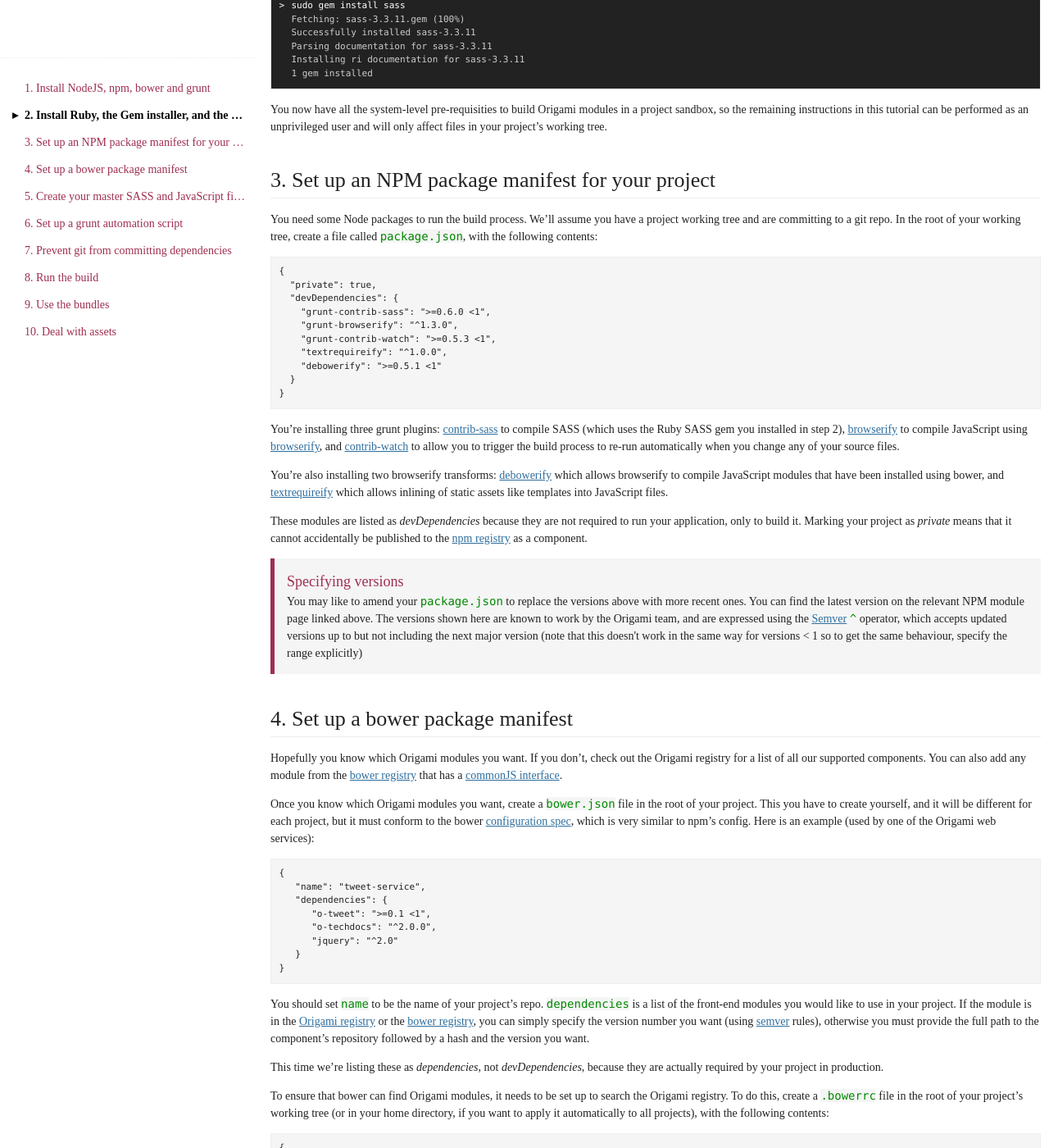
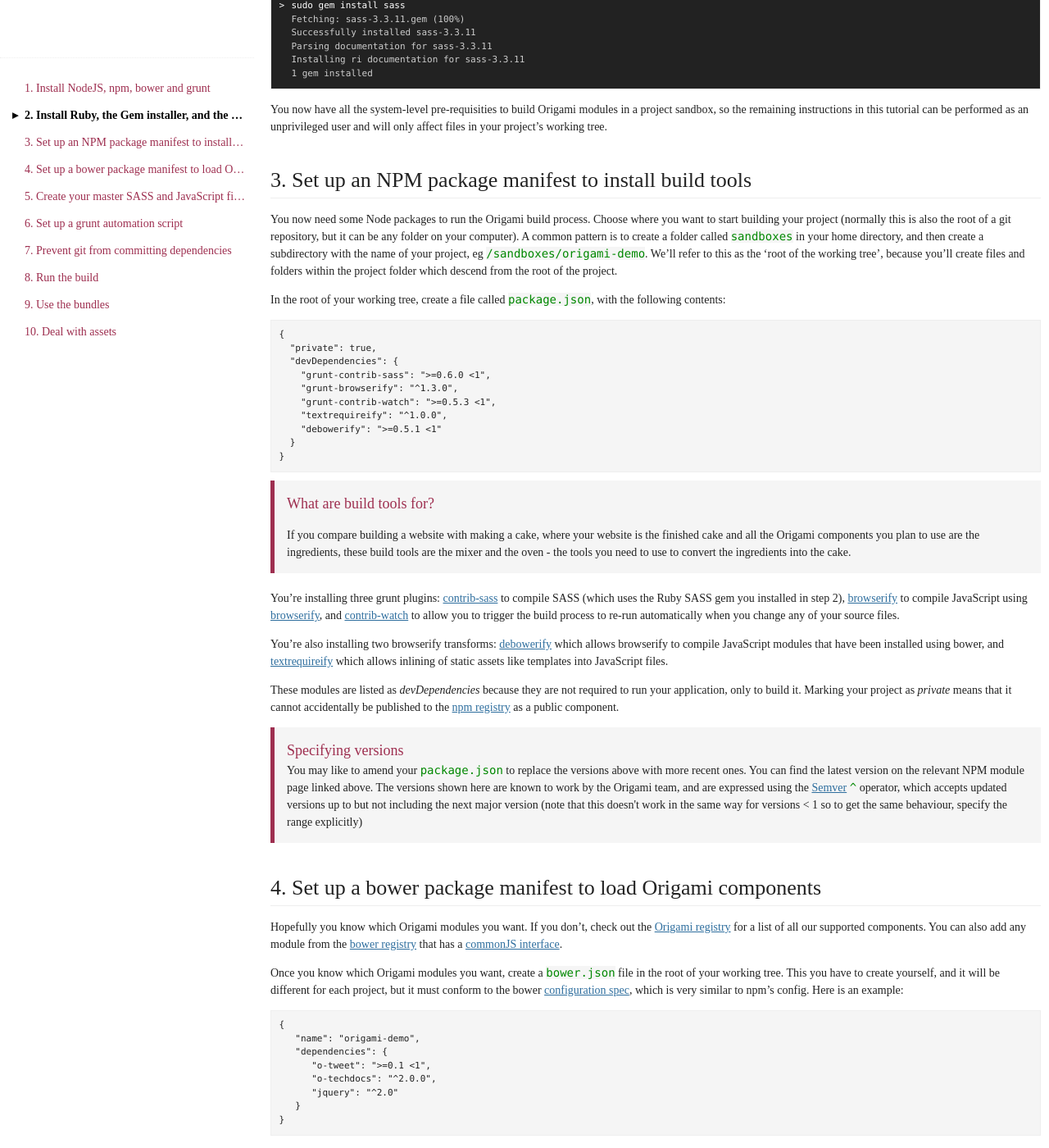
Before and after one commit to Financial-Times/ft-origami, a Jekyll site: the page built from docs/developer-guide/building-modules.md, in a window 1280 px wide and 1400 px high, scrolled down 1521 px. Shown: the whole window at 82% size. Built offline with Jekyll 4.4.1, drawn with Linux system fonts in a browser that asks for light colours; some web fonts are replaced; comment, search, counter and statistics services are not loaded; some of the changed text lies outside the part shown.

Commit message:
More improved advice

```diff
--- a/docs/developer-guide/building-modules.md
+++ b/docs/developer-guide/building-modules.md
@@ -80,9 +80,11 @@ Installing ri documentation for sass-3.3.11
 
 You now have all the system-level pre-requisities to build Origami modules in a project sandbox, so the remaining instructions in this tutorial can be performed as an unprivileged user and will only affect files in your project's working tree.
 
-## 3. Set up an NPM package manifest for your project
+## 3. Set up an NPM package manifest to install build tools
 
-You need some Node packages to run the build process.  We'll assume you have a project working tree and are committing to a git repo.  In the root of your working tree, create a file called `package.json`, with the following contents:
+You now need some Node packages to run the Origami build process.  Choose where you want to start building your project (normally this is also the root of a git repository, but it can be any folder on your computer).  A common pattern is to create a folder called `sandboxes` in your home directory, and then create a subdirectory with the name of your project, eg `/sandboxes/origami-demo`.  We'll refer to this as the 'root of the working tree', because you'll create files and folders within the project folder which descend from the root of the project.
+
+In the root of your working tree, create a file called `package.json`, with the following contents:
 
 	{
 	  "private": true,
@@ -95,25 +97,30 @@ You need some Node packages to run the build process.  We'll assume you have a p
 	  }
 	}
 
+<aside>
+	<h4>What are build tools for?</h4>
+	<p>If you compare building a website with making a cake, where your website is the finished cake and all the Origami components you plan to use are the ingredients, these build tools are the mixer and the oven - the tools you need to use to convert the ingredients into the cake.</p>
+</aside>
+
 You're installing three grunt plugins: [contrib-sass](https://npmjs.org/package/grunt-contrib-sass) to compile SASS (which uses the Ruby SASS gem you installed in step 2), [browserify](https://npmjs.org/package/grunt-browserify) to compile JavaScript using [browserify](http://browserify.org/), and [contrib-watch](https://npmjs.org/package/grunt-contrib-watch) to allow you to trigger the build process to re-run automatically when you change any of your source files.
 
 You're also installing two browserify transforms: [debowerify](https://npmjs.org/package/debowerify) which allows browserify to compile JavaScript modules that have been installed using bower, and [textrequireify](http://git.svc.ft.com:8080/projects/OT/repos/textrequireify) which allows inlining of static assets like templates into JavaScript files.
 
-These modules are listed as *devDependencies* because they are not required to run your application, only to build it.  Marking your project as *private* means that it cannot accidentally be published to the [npm registry](http://npmjs.org) as a component.
+These modules are listed as *devDependencies* because they are not required to run your application, only to build it.  Marking your project as *private* means that it cannot accidentally be published to the [npm registry](http://npmjs.org) as a public component.
 
 <aside>
 	<h4>Specifying versions</h4>
 	You may like to amend your <code>package.json</code> to replace the versions above with more recent ones.  You can find the latest version on the relevant NPM module page linked above.  The versions shown here are known to work by the Origami team, and are expressed using the <a href='http://www.semver.org'>Semver</a> <code>^</code> operator, which accepts updated versions up to but not including the next major version (note that this doesn't work in the same way for versions &lt; 1 so to get the same behaviour, specify the range explicitly)
 </aside>
 
-## 4. Set up a bower package manifest
+## 4. Set up a bower package manifest to load Origami components
 
-Hopefully you know which Origami modules you want.  If you don't, check out the Origami registry for a list of all our supported components.  You can also add any module from the [bower registry](http://bower.io/search/) that has a [commonJS interface](http://wiki.commonjs.org/wiki/Modules/1.1).
+Hopefully you know which Origami modules you want.  If you don't, check out the [Origami registry](http://registry.origami.ft.com) for a list of all our supported components.  You can also add any module from the [bower registry](http://bower.io/search/) that has a [commonJS interface](http://wiki.commonjs.org/wiki/Modules/1.1).
 
-Once you know which Origami modules you want, create a `bower.json` file in the root of your project.   This you have to create yourself, and it will be different for each project, but it must conform to the bower [configuration spec](http://bower.io/docs/creating-packages/), which is very similar to npm's config.  Here is an example (used by one of the Origami web services):
+Once you know which Origami modules you want, create a `bower.json` file in the root of your working tree.   This you have to create yourself, and it will be different for each project, but it must conform to the bower [configuration spec](http://bower.io/docs/creating-packages/), which is very similar to npm's config.  Here is an example:
 
 	{
-	   "name": "tweet-service",
+	   "name": "origami-demo",
 	   "dependencies": {
 	      "o-tweet": ">=0.1 <1",
 	      "o-techdocs": "^2.0.0",
@@ -121,7 +128,7 @@ Once you know which Origami modules you want, create a `bower.json` file in the
 	   }
 	}
 
-You should set `name` to be the name of your project's repo.  `dependencies` is a list of the front-end modules you would like to use in your project.  If the module is in the [Origami registry](http://registry.origami.ft.com) or the [bower registry](http://bower.io/search/), you can simply specify the version number you want (using [semver](http://semver.org) rules), otherwise you must provide the full path to the component's repository followed by a hash and the version you want.
+`dependencies` is a list of the front-end modules you would like to use in your project.  If the module is in the [Origami registry](http://registry.origami.ft.com) or the [bower registry](http://bower.io/search/), you can simply specify the version number you want (using [semver](http://semver.org) rules), otherwise you must provide the full URL of the component's repository followed by a hash and the version you want.
 
 This time we're listing these as *dependencies*, not *devDependencies*, because they are actually required by your project in production.
 
@@ -137,7 +144,7 @@ To ensure that bower can find Origami modules, it needs to be set up to search t
 	}
 
 <aside>
-	Sometimes when you create files starting with a dot, they will immediately vanish, because starting a file with a dot marks it as a <em>hidden file</em>.  You can normally choose an option to 'show hidden files' or similar, and on the command line you can always see hidden files with the `ls -al` command.
+	Sometimes when you create files starting with a dot, they won't show up in the directory listing, because starting a file with a dot marks it as a <em>hidden file</em>.  You can normally choose an option to 'show hidden files' or similar, and on the command line you can always see hidden files with the `ls -al` command.
 </aside>
 
 ## 5. Create your master SASS and JavaScript files
@@ -146,7 +153,7 @@ Now you need to create a SASS and/or JavaScript file that requires the Origami c
 
 	@import '{modulename}/main';
 
-As an example, create a `main.scss` file at `/client/scss/main.scss`, containing:
+As an example, create a `main.scss` file at `/client/scss/main.scss` (relative to the root of your working tree), containing:
 
 	/* Import Origami components */
 	@import 'o-tweet/main';
@@ -250,32 +257,53 @@ Please don't commit dependencies into your project.  To avoid this, you probably
 	node_modules/
 	public/
 
-You may need to change `public/` if you are writing your finished bundles elsewhere.
+This list of ignored files includes your two dependency directories (node_modules for your build tools, and bower_components for your Origami components), a couple of annoying directories often created by your computer automatically (.DS_Store and .sass-cache), and finally the `public` directory because the files in there will be generated by the build process and are not part of our application's source code.
+
+Remember that because `.gitignore` starts with a dot, it may not show up in your directory listing, and you may need to toggle an option to make hidden files visible in order to see it.
 
 ## 8. Run the build
 
 Run npm to install the build tool dependencies:
 
-	npm install
+<pre class='cli'>
+<kbd>npm install</kbd>
+<output>...lots of output...</output>
+</pre>
 
 This will create a `node_modules` directory in the root of your working tree, containing all the node packages you need to run the build process.
 
 Now run bower to install the front-end components:
 
-	bower install
+<pre class='cli'>
+<kbd>bower install</kbd>
+<output>bower o-tweet#>=0.1 <1      not-cached https://github.com/Financial-Times/o-tweet.git#>=0.1 <1
+bower o-tweet#>=0.1 <1         resolve https://github.com/Financial-Times/o-tweet.git#>=0.1 <1
+...lots more output...</output>
+</pre>
 
 This will create a `bower_components` directory in the root of your working tree, containing all the front end modules you want to use in your project.
 
 
 Now bundle it all together with grunt:
 
-	grunt
+<pre class='cli'>
+<kbd>grunt</kbd>
+<output>Running "sass:docs" (sass) task
+Running "browserify:dist" (browserify) task
+>> Bundled ./public/bundle.js
+
+Done, without errors.</output>
+</pre>
 
 This will use the tools you installed with npm, to read your project's JS and CSS master files, fully explore all their required dependencies, and pull everything together into two bundles, one for JS, and one for CSS.
 
 If you want to continue working on your CSS and JS code (edit your own code but not anything in the bower_components directory), you'll also want to use grunt to watch your files and automatically retrigger the build when you save a change.
 
-	grunt watch
+<pre class='cli'>
+<kbd>grunt watch</kbd>
+<output>Running "watch" task
+Waiting...</output>
+</pre>
 
 
 ## 9. Use the bundles
@@ -286,6 +314,36 @@ Now, you can simply load the bundles in your web page.  If you saved your bundle
 	<script defer src="bundle.js"></script>
 
 It's advisable to put the `defer` attribute on your `<script>` tags, so that loading of the script does not block page load.  Origami components will never require you to load script prior to the DOM being rendered.  See Nicholas Zakas's post [The truth about non blocking JavaScript](http://calendar.perfplanet.com/2010/the-truth-about-non-blocking-javascript/) for more details.  You should also place the script tag at the very end of your document, not next to the link tag.
+
+Here's an example of a web page that includes the script and link tags in the right place, and also adds some content that we can style using the Origami components.  You can create this in your public directory as `/public/index.html`:
+
+	<!DOCTYPE html>
+	<html>
+	  <head>
+	    <link rel='stylesheet' href='bundle.css'>
+	  </head>
+	  <body>
+
+	    <div class="o-tweet">
+	      <div class="o-tweet__h-card">
+	        <a class="o-tweet__url-profile" target="_blank" title="Go to twitter profile for @Barack_Obama" href="http://twitter.com/Barack_Obama"><img class="o-tweet__avatar" src="https://pbs.twimg.com/profile_images/451007105391022080/iu1f7brY_bigger.png"></a>
+	        <span class="o-tweet__user-name">Barack Obama</span> tweets:
+	      </div>
+	      <blockquote>Four more years. <a href="http://t.co/bAJE6Vom">pic.twitter.com/bAJE6Vom</a></blockquote>
+	      <div class="o-tweet__media o-tweet__photo">
+	        <img src="https://pbs.twimg.com/media/A7EiDWcCYAAZT1D.jpg" alt="Embedded photo">
+	      </div>
+	      <ul class="o-tweet__metadata">
+	        <li class="o-tweet__stats"><strong>778,085</strong> retweets</li>
+	        <li class="o-tweet__stats"><strong>293,535</strong> favorites</li>
+	        <li class="o-tweet__creation-date"><a class="o-tweet__permalink" title="Permalink to tweet" href="http://twitter.com/Barack_Obama/statuses/266031293945503744"><time>10:20am, 1st Mar 2014</time></a></li>
+	      </ul>
+	    </div>
+
+	    <script defer src="bundle.js"></script>
+
+	  </body>
+	</html>
 
 
 ## 10. Deal with assets
```
Also changed, not shown: other parts of docs/developer-guide/building-modules.md (+3 -3 lines).
